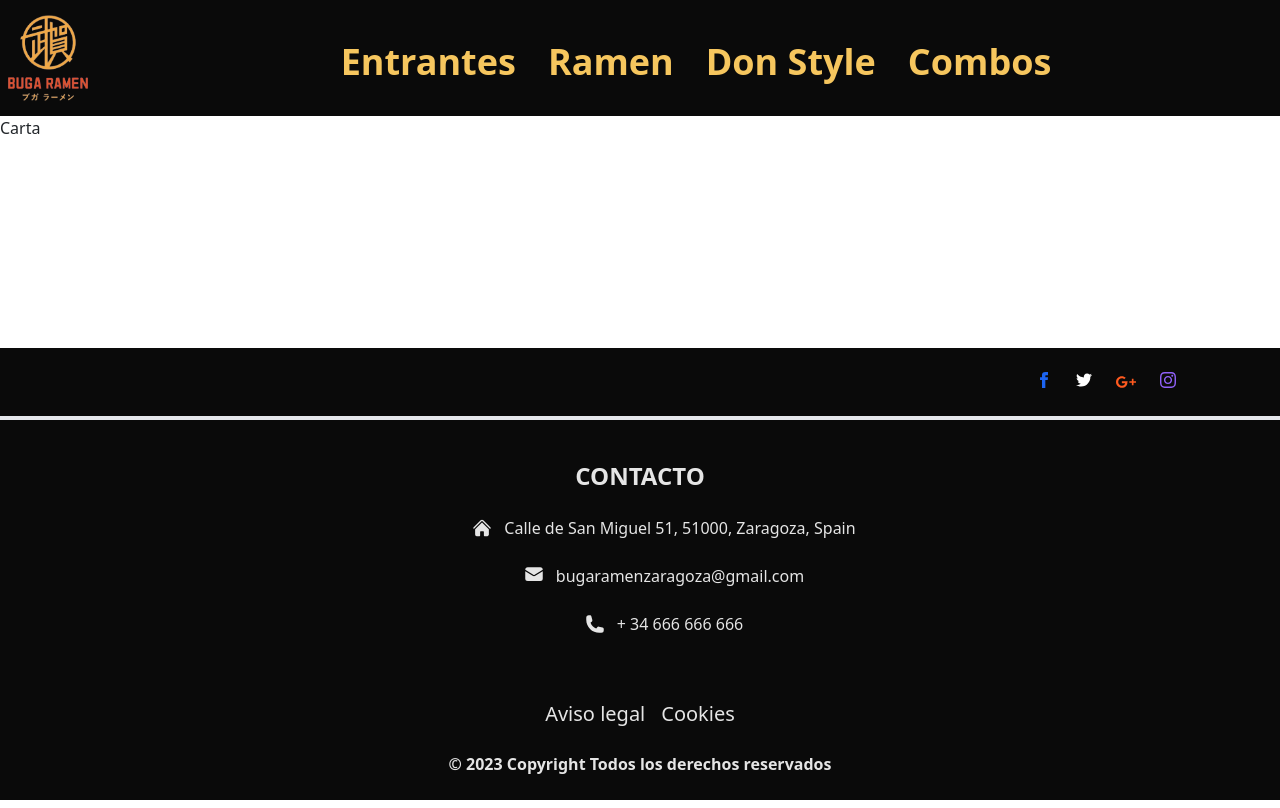
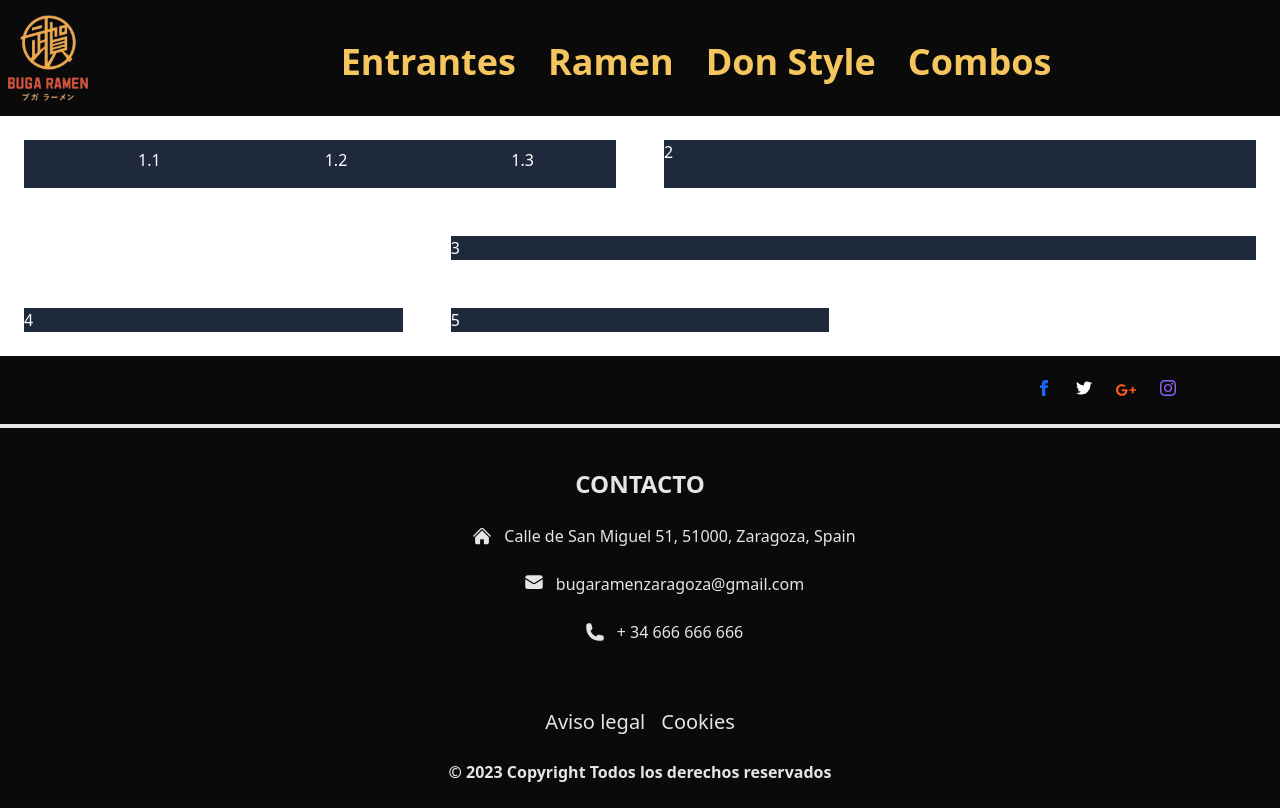
Before and after one commit to EndeSun/Buga-Project, a React (Vite) app: page /Carta in a window 1280 px wide. Built offline with nearby package versions, Linux system fonts and the light colour scheme.

Commit message:
Modificaciones en la carta

```diff
--- a/src/pages/Carta/Carta.jsx
+++ b/src/pages/Carta/Carta.jsx
@@ -3,9 +3,27 @@ import React from 'react'
 
 function Carta() {
   return (
-    <div>Carta
+    <>
 
+    <div className='grid grid-cols-2'>
+      {/* section main header footer nav article...  super importante, los contenedores a disponer tienen que estar en un contenedor padre*/}
+      <section className="bg-slate-800 w-18 h-18 m-4 text-white ">
+        <ul className='flex justify-around pt-2'>
+          <li>1.1</li>
+          <li>1.2</li>
+          <li>1.3</li>
+        </ul>
+      </section>
+      <section className="bg-slate-800 w-18 h-18 m-4 text-white">2</section>
     </div>
+
+    <div className='grid grid-cols-3'>
+      <section className="bg-slate-800 w-18 h-18 m-4 text-white col-span-2 col-start-2">3</section>
+      <section className="bg-slate-800 w-18 h-18 m-4 text-white">4</section>
+      <section className="bg-slate-800 w-18 h-18 m-4 text-white">5</section>
+    </div>
+
+    </>
   )
 }
 
```
